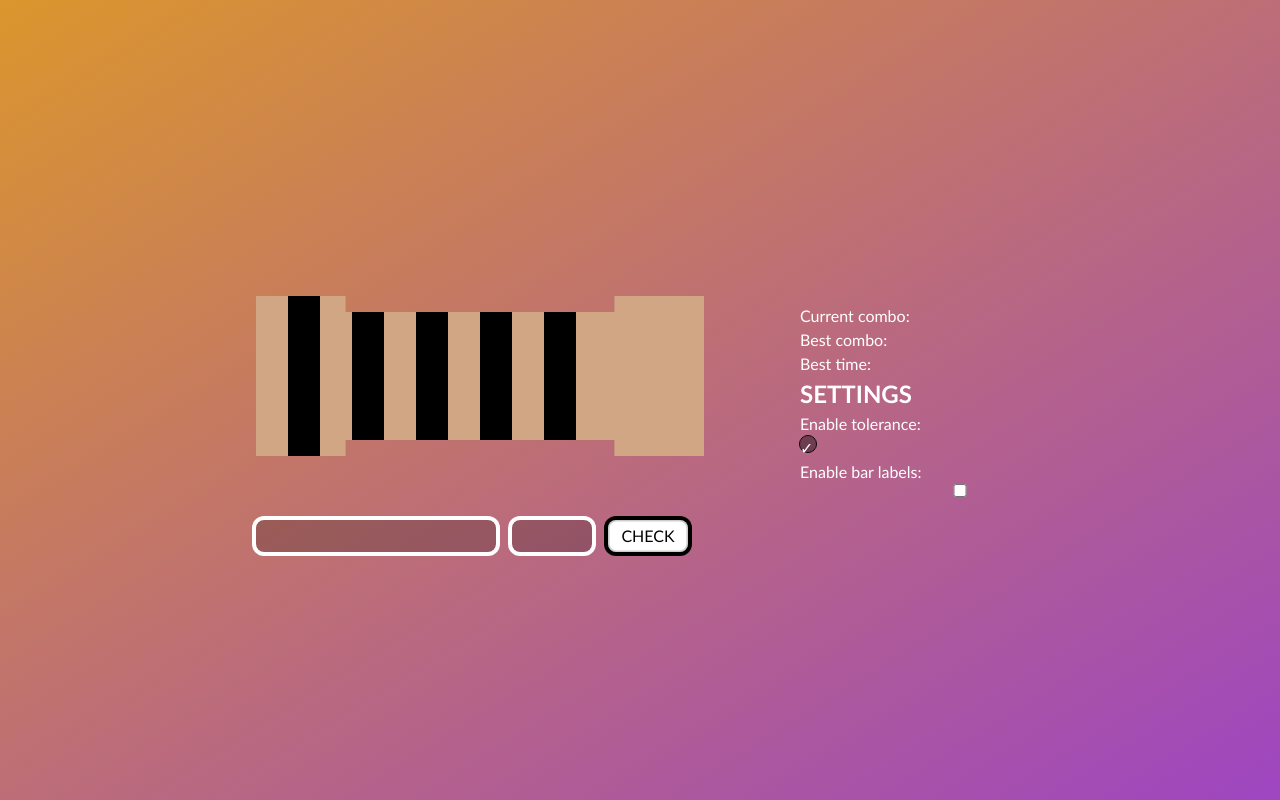
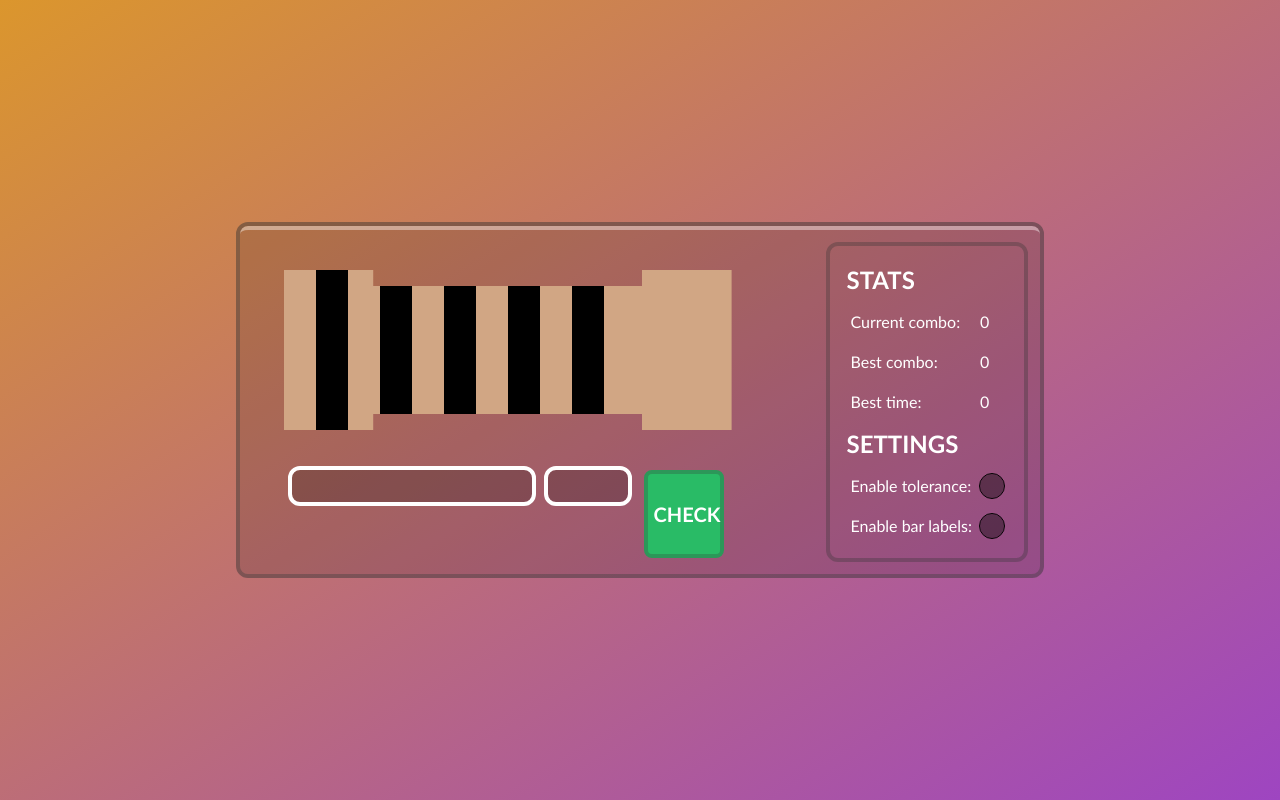
Before and after one commit to MrCabbageStick/Resistor-Exercise, a plain HTML site: page index.html in a window 1280 px wide. Drawn offline with Linux system fonts and the light colour scheme.

Commit message:
Fixed additions panel

```diff
--- a/css/style.css
+++ b/css/style.css
@@ -3,12 +3,7 @@
     --clr-purple-400: #9e45c1;
     --clr-orange-400: #db962d;
     --clr-green-400: #29bb66;
-}
-
-html {
-    /* Font stack source: https://modernfontstacks.com/ */
-    font-family: ui-rounded, 'Hiragino Maru Gothic ProN', Quicksand, Comfortaa, Manjari, 'Arial Rounded MT', 'Arial Rounded MT Bold', Calibri, source-sans-pro, sans-serif;
-    color: white;
+    --clr-green-500: #2c9759;
 }
 
 html,
@@ -24,56 +19,83 @@ body {
     display: grid;
     align-items: center;
     justify-items: center;
+
+    /* Font stack source: https://modernfontstacks.com/ */
+    font-family: ui-rounded, 'Hiragino Maru Gothic ProN', Quicksand, Comfortaa, Manjari, 'Arial Rounded MT', 'Arial Rounded MT Bold', Calibri, source-sans-pro, sans-serif;
+    color: white;
 }
 
 .content {
-    width: min(60rem, 100%);
+    width: min(50rem, 90%);
     min-height: 20rem;
-
-    display: grid;
-    align-items: center;
-    grid-template-columns: 2fr 1fr;
 }
 
 .game-screen {
     display: grid;
-    grid-template-rows: auto 3rem;
+    grid-template-rows: auto min-content;
+    grid-template-columns: auto auto;
+    gap: 1rem;
 
-    justify-content: center;
+    justify-items: center;
     align-items: center;
 
     height: 100%;
     width: 100%;
-}
 
-.game-stats {
-    list-style-type: none;
-    padding: 0 !important;
+    background-color: #0002;
+
+    outline: .25rem solid #3337;
+    border-top: .25rem solid #fff6;
+
+    border-radius: .5rem;
+
+    padding: 1rem;
 }
 
 .game-input {
     display: grid;
     grid-template-columns: 15rem 5rem 5rem;
     gap: 1rem;
+
+    grid-row: 2;
+
+    align-self: stretch;
 }
 
-.game-settings {
-    height: 95%;
+.game-additions {
+    display: grid;
+    grid-template-columns: auto min-content;
+    gap: .5rem;
 
-    display: grid;
-    grid-auto-rows: min-content;
-    gap: .5rem;
+    justify-self: end;
+
+    grid-row: 1 / -1;
+
+    outline: .25rem solid#3335;
+
+    border-radius: .5rem;
+
+    padding: 1rem;
 }
 
-.game-settings__label {
+.game-additions__label {
     text-transform: uppercase;
 
     font-weight: bold;
     font-size: 1.5rem;
+
+    grid-column: 1 / -1;
 }
 
-.game-settings__entry {
+.game-additions__entry {
     display: grid;
+    grid-template-columns: subgrid;
+
+    padding: .25rem;
+
+    cursor: pointer;
+
+    grid-column: 1 / -1;
 }
 
 input,
@@ -85,13 +107,16 @@ button {
     cursor: pointer;
 
     border-radius: .5rem;
-    background-color: white;
+    background-color: var(--clr-green-400);
 
-    color: black;
+    color: white;
+    font-size: 1.25rem;
+    font-weight: bold;
 
-    box-shadow:
-        0 0 0 .25rem #000,
-        inset 0 0 0 .1rem #0003;
+    display: grid;
+    align-content: center;
+
+    border: .25rem solid var(--clr-green-500);
 }
 
 button:focus-visible {
@@ -120,8 +145,8 @@ input[type="number"]:focus-visible {
 }
 
 .checkbox {
-    width: 1rem;
-    height: 1rem;
+    width: 1.5rem;
+    height: 1.5rem;
 
     border-radius: 50%;
 
@@ -130,22 +155,25 @@ input[type="number"]:focus-visible {
     outline: .05rem solid #000;
 
     display: grid;
-    place-content: center;
+    place-items: center;
+
+    position: relative;
 }
 
 .checkbox::after {
-    content: '✓';
+    content: '';
+    position: absolute;
 
-    position: absolute;
-    width: 0;
-    height: 0;
+    width: 60%;
+    height: 60%;
 
-    background-color: var(--clr-green-400);
+    background-color: transparent;
 
-    color: white;
+    clip-path: polygon(41% 74%, 76% 0, 100% 14%, 57% 100%, 25% 100%, 0% 60%, 22% 45%);
+
+    transition: background-color .25s;
 }
 
 .checkbox:has(input:checked)::after {
-    width: 100%;
-    height: 100%;
+    background-color: white;
 }
--- a/index.html
+++ b/index.html
@@ -34,33 +34,31 @@
 
             </form>
 
-        </div>
+            <div class="game-additions">
 
-        <div class="game-additions">
+                <p class="game-additions__label">STATS</p>
 
-            <ul class="game-stats">
-                <li class="game-stats__entry">Current combo: <span js-stat-current-combo></span></li>
-                <li class="game-stats__entry">Best combo: <span js-stat-best-combo></span></li>
-                <li class="game-stats__entry">Best time: <span js-stat-best-time></span></li>
-            </ul>
+                <p class="game-additions__entry">Current combo: <span js-stat-current-combo>0</span></p>
+                <p class="game-additions__entry">Best combo: <span js-stat-best-combo>0</span></p>
+                <p class="game-additions__entry">Best time: <span js-stat-best-time>0</span></p>
 
-            <p class="game-settings__label">SETTINGS</p>
+                <p class="game-additions__label">SETTINGS</p>
 
-            <form class="game-settings" action="#" js-game-settings>
-
-                <label for="enable-tolerance" class="game-settings__entry">
+                <label class="game-additions__entry">
                     Enable tolerance:
                     <div class="checkbox">
                         <input type="checkbox" name="enable-tolerance" class="input--hidden" js-enable-tolerance>
                     </div>
                 </label>
 
-                <label for="enable-labels" class="game-settings__entry">
+                <label class="game-additions__entry">
                     Enable bar labels:
-                    <input type="checkbox" name="enable-labels" js-enable-labels>
+                    <div class="checkbox">
+                        <input type="checkbox" name="enable-labels" class="input--hidden" js-enable-labels>
+                    </div>
                 </label>
 
-            </form>
+            </div>
 
         </div>
 
```
Also changed, not shown: css/reset.css (indentation only).
